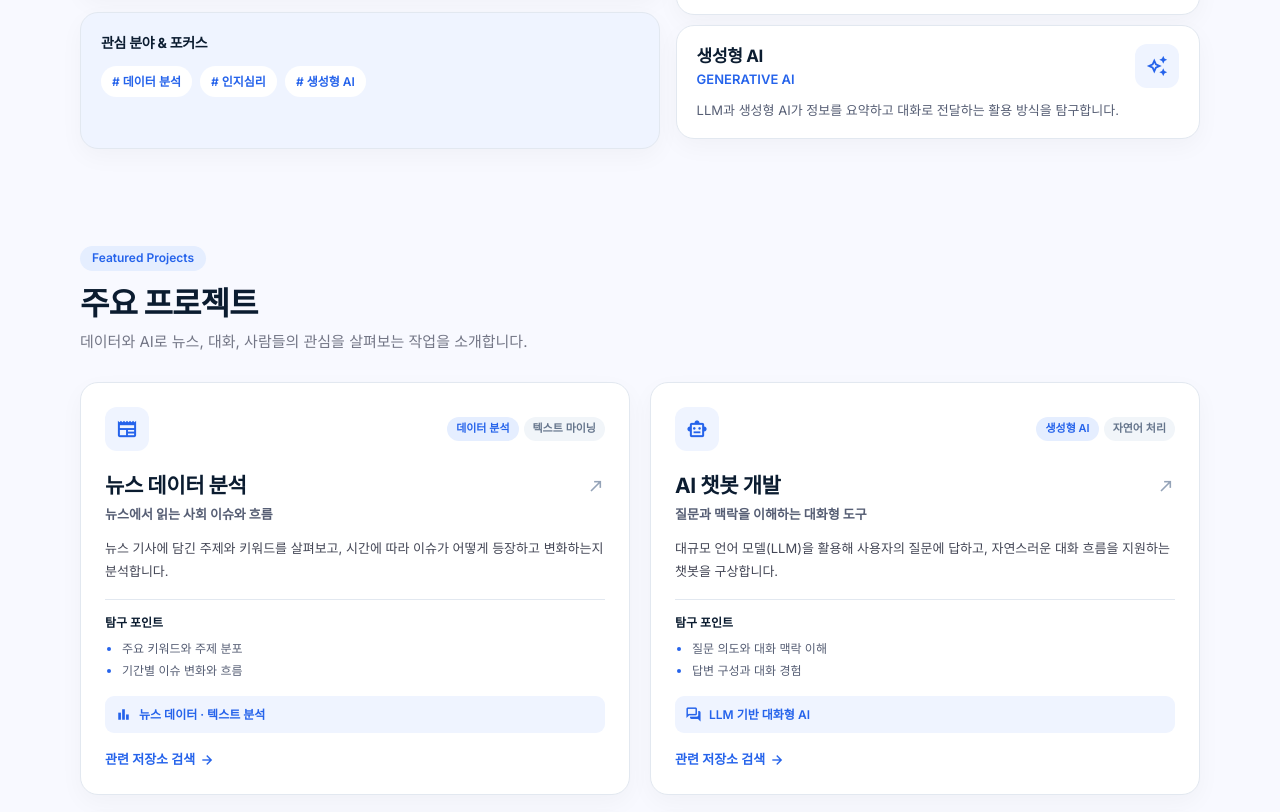
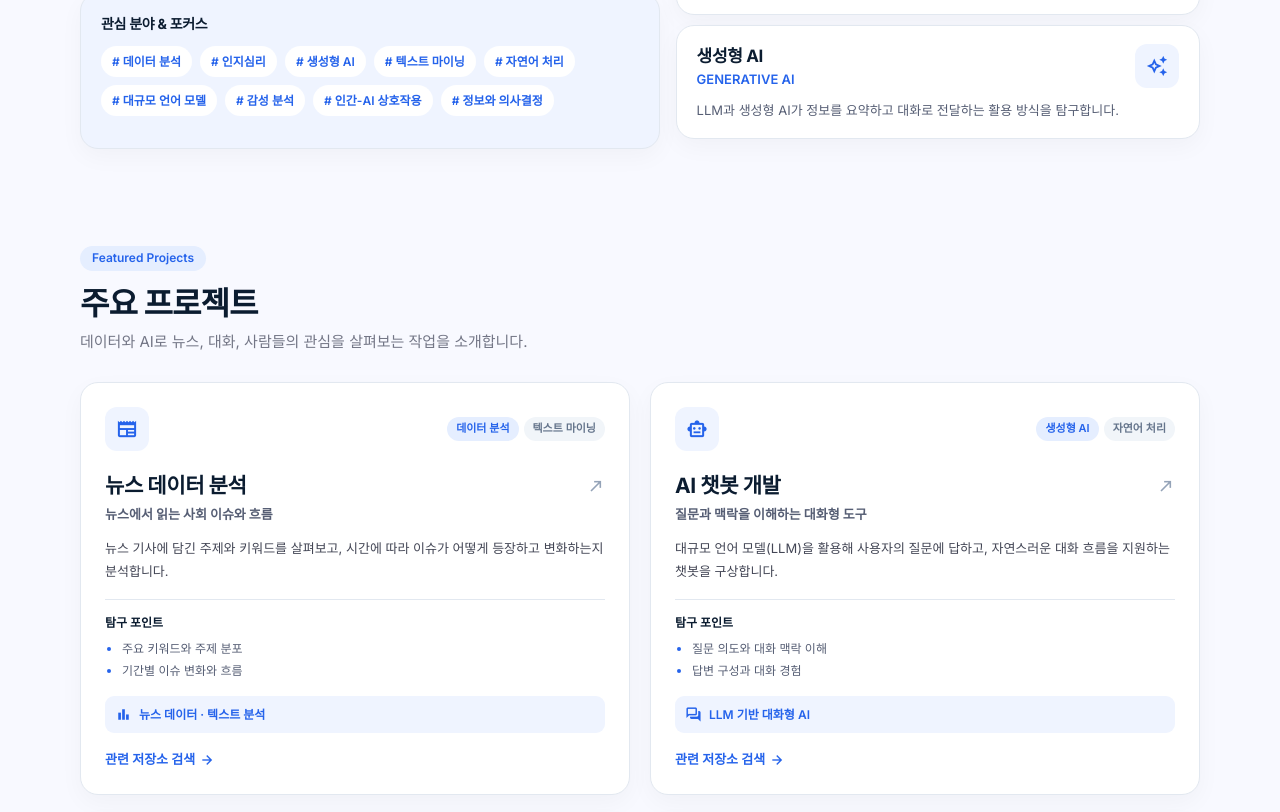
Before and after one commit to wujhuen05/my-profile-website, a website: page index.html in a window 1280 px wide. Shown: the part 1199-2011 px from the top of the page. Drawn offline with nearby package versions, Linux system fonts and the light colour scheme.

Commit message:
Expand research focus tags

```diff
--- a/index.html
+++ b/index.html
@@ -38,7 +38,7 @@
           <article class="card job"><div class="job-title"><div><h3>인지심리</h3><span class="company muted">COGNITIVE PSYCHOLOGY</span></div><span class="icon-box"><span class="material-symbols-outlined">psychology</span></span></div><p>사람이 정보를 지각하고 기억하며 판단하는 과정을 이해하는 데 관심이 있습니다.</p></article>
           <article class="card job"><div class="job-title"><div><h3>생성형 AI</h3><span class="company muted">GENERATIVE AI</span></div><span class="icon-box"><span class="material-symbols-outlined">auto_awesome</span></span></div><p>LLM과 생성형 AI가 정보를 요약하고 대화로 전달하는 활용 방식을 탐구합니다.</p></article>
         </div>
-        <article class="card interests"><h3>관심 분야 &amp; 포커스</h3><div class="chips"><span># 데이터 분석</span><span># 인지심리</span><span># 생성형 AI</span></div></article>
+        <article class="card interests"><h3>관심 분야 &amp; 포커스</h3><div class="chips"><span># 데이터 분석</span><span># 인지심리</span><span># 생성형 AI</span><span># 텍스트 마이닝</span><span># 자연어 처리</span><span># 대규모 언어 모델</span><span># 감성 분석</span><span># 인간-AI 상호작용</span><span># 정보와 의사결정</span></div></article>
       </div>
     </section>
     <section class="section-wrap content-section" id="projects">
```
